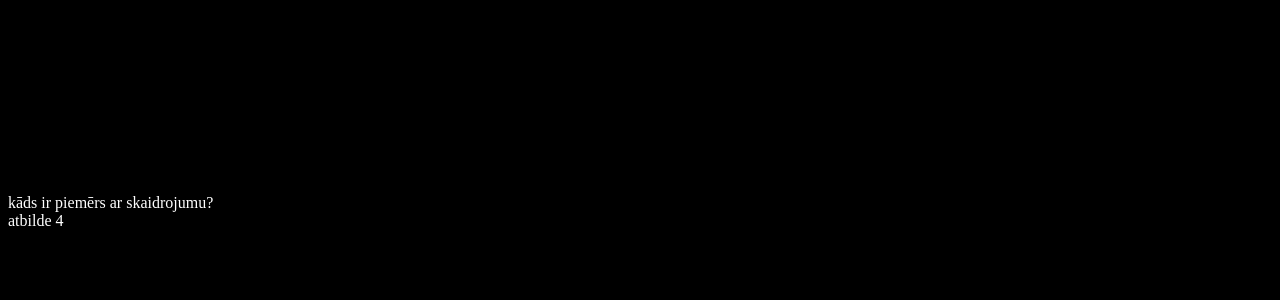
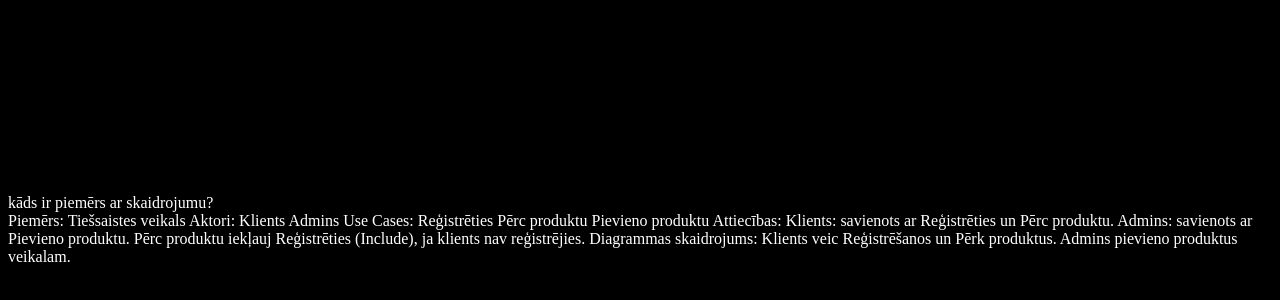
Before and after one commit to RalfsCD/UML, a React (Create React App) app: page / in a window 1280 px wide. Shown: the part 2304-2604 px from the top of the page. Built offline with nearby package versions, Linux system fonts and the light colour scheme.

Commit message:
Update Article4.js

```diff
--- a/src/components/Article4.js
+++ b/src/components/Article4.js
@@ -5,7 +5,21 @@ import React from 'react';
 function Article4() {
   return (
 
-<a>atbilde 4</a>
+<a>Piemērs: Tiešsaistes veikals
+Aktori:
+Klients
+Admins
+Use Cases:
+Reģistrēties
+Pērc produktu
+Pievieno produktu
+Attiecības:
+Klients: savienots ar Reģistrēties un Pērc produktu.
+Admins: savienots ar Pievieno produktu.
+Pērc produktu iekļauj Reģistrēties (Include), ja klients nav reģistrējies.
+Diagrammas skaidrojums:
+Klients veic Reģistrēšanos un Pērk produktus.
+Admins pievieno produktus veikalam.</a>
   );
   }
 export default Article4;
```
